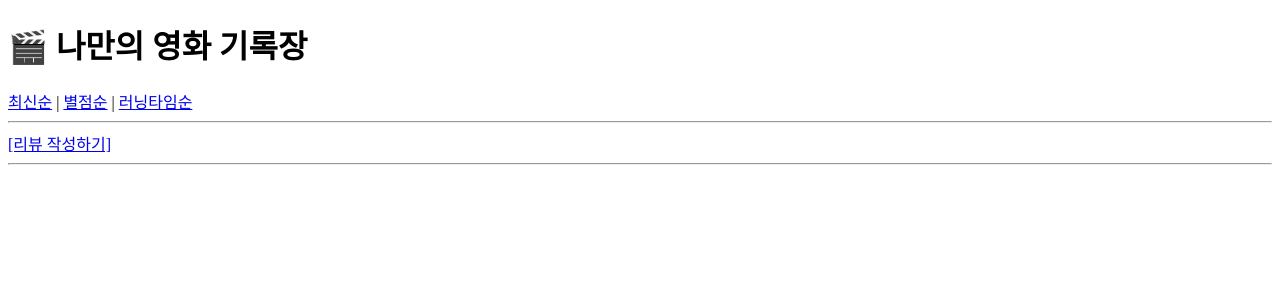
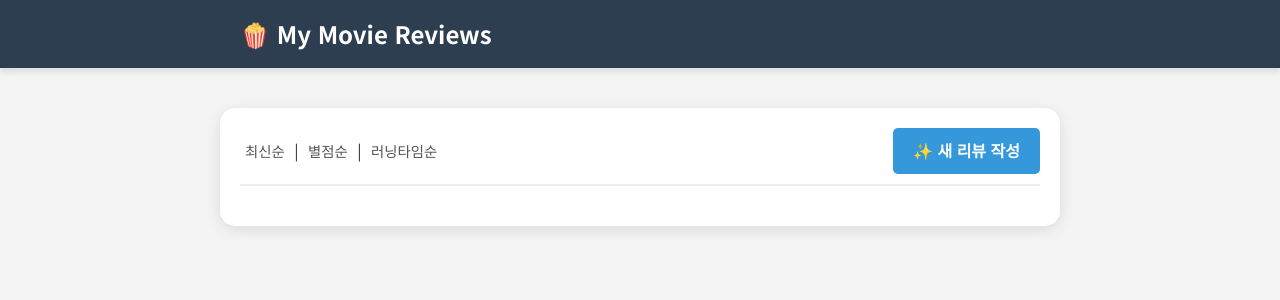
Before and after one commit to Pirogramming-24/Kim-nayoung, a Django app: page / in a window 1280 px wide. Shown: the top 300 px of the page. Run offline with Django 5.2, Linux system fonts and the light colour scheme; data that the repository does not hold is empty.

Commit message:
feat: css 챌린지 추가

```diff
--- a/myMovieReviews/reviews/templates/reviews/review_list.html
+++ b/myMovieReviews/reviews/templates/reviews/review_list.html
@@ -1,31 +1,41 @@
-<!DOCTYPE html>
+{% load static %} <!DOCTYPE html>
 <html lang="ko">
 <head>
     <meta charset="UTF-8">
     <title>My Movie Reviews</title>
+    <link rel="stylesheet" href="{% static 'css/style.css' %}">
 </head>
 <body>
-    <h1>🎬 나만의 영화 기록장</h1>
+    <header class="navbar">
+        <div class="navbar-content">
+            <a href="{% url 'reviews:review_list' %}" class="logo">
+                🍿 My Movie Reviews
+            </a>
+        </div>
+    </header>
+
+    <div class="container">
+        <div class="toolbar">
             <div class="sort-buttons">
                 <a href="?sort=recent">최신순</a> |
                 <a href="?sort=rating">별점순</a> |
                 <a href="?sort=running_time">러닝타임순</a>
             </div>
 
-    <hr>
-    <a href="{% url 'reviews:review_create' %}">[리뷰 작성하기]</a> <hr>
+            <div>
+                <a href="{% url 'reviews:review_create' %}" class="btn">✨ 새 리뷰 작성</a>
+            </div>
+        </div>
 
-    <div class="review-container">
+        <div class="review-grid">
             {% for review in reviews %}
-            <div style="border: 1px solid #ccc; margin: 10px; padding: 10px;">
-                <h3>
-                    <a href="{% url 'reviews:review_detail' review.pk %}">{{ review.title }}</a>
-                </h3>
-                <p>개봉년도: {{ review.release_year }}</p>
-                <p>장르: {{ review.genre }}</p>
-                <p>별점: ⭐ {{ review.rating }}</p>
+                <div class="review-card">
+                    <h3><a href="{% url 'reviews:review_detail' review.pk %}">{{ review.title }}</a></h3>
+                    <p>{{ review.release_year }} | {{ review.get_genre_display }}</p> <p class="rating">★ {{ review.rating }}</p>
+                    <p>⏳ {{ review.running_time_display }}</p>
                 </div>
             {% endfor %}
         </div>
+    </div>
 </body>
 </html>
--- /dev/null
+++ b/myMovieReviews/static/css/style.css
@@ -0,0 +1,140 @@
+@import url('https://fonts.googleapis.com/css2?family=Noto+Sans+KR:wght@400;700&display=swap');
+
+body {
+    font-family: 'Noto Sans KR', sans-serif;
+    background-color: #f4f4f4;
+    color: #333;
+    margin: 0;
+    padding: 0;
+    line-height: 1.6;
+}
+
+a { text-decoration: none; color: inherit; }
+ul { list-style: none; padding: 0; }
+
+.container {
+    max-width: 800px;
+    margin: 40px auto;
+    padding: 20px;
+    background-color: white;
+    box-shadow: 0 4px 15px rgba(0,0,0,0.1);
+    border-radius: 15px;
+}
+
+h1 {
+    text-align: center;
+    color: #2c3e50;
+    margin-bottom: 30px;
+}
+
+.btn {
+    display: inline-block;
+    padding: 10px 20px;
+    background-color: #3498db;
+    color: white;
+    border-radius: 5px;
+    font-weight: bold;
+    transition: 0.3s;
+    border: none;
+    cursor: pointer;
+}
+.btn:hover { background-color: #2980b9; }
+
+.btn-danger { background-color: #e74c3c; }
+.btn-danger:hover { background-color: #c0392b; }
+
+.btn-secondary { background-color: #95a5a6; }
+.btn-secondary:hover { background-color: #7f8c8d; }
+
+.toolbar {
+    display: flex;
+    justify-content: space-between;
+    align-items: center;
+    margin-bottom: 20px;
+    padding-bottom: 10px;
+    border-bottom: 2px solid #eee;
+}
+
+.sort-buttons {
+    /* text-align: center;
+    margin-bottom: 20px; */
+    text-align: left;
+    margin-bottom: 0;
+}
+.sort-buttons a {
+    margin: 0 5px;
+    color: #555;
+    font-size: 0.9rem;
+}
+.sort-buttons a:hover { color: #3498db; font-weight: bold; }
+
+.review-grid {
+    display: grid;
+    grid-template-columns: repeat(auto-fill, minmax(230px, 1fr));
+    gap: 20px;
+}
+
+.review-card {
+    background: white;
+    border: 1px solid #ddd;
+    border-radius: 10px;
+    padding: 15px;
+    transition: transform 0.2s;
+}
+.review-card:hover {
+    transform: translateY(-5px);
+    box-shadow: 0 5px 15px rgba(0,0,0,0.1);
+}
+.review-card h3 { margin: 0 0 10px 0; font-size: 1.2rem; }
+.review-card p { margin: 5px 0; font-size: 0.9rem; color: #666; }
+.rating { color: #f1c40f; font-weight: bold; }
+
+.detail-info p { border-bottom: 1px solid #eee; padding: 10px 0; }
+.review-content {
+    background-color: #f9f9f9;
+    padding: 20px;
+    border-radius: 10px;
+    margin: 20px 0;
+    min-height: 100px;
+}
+
+form p { margin-bottom: 15px; }
+label { display: block; font-weight: bold; margin-bottom: 5px; }
+input[type="text"], input[type="number"], textarea, select {
+    width: 100%;
+    padding: 10px;
+    border: 1px solid #ccc;
+    border-radius: 5px;
+    box-sizing: border-box;
+}
+textarea { height: 150px; resize: vertical; }
+
+.navbar {
+    background-color: #2c3e50;
+    padding: 15px 0;
+    box-shadow: 0 4px 6px rgba(0,0,0,0.1);
+    margin-bottom: 30px;
+}
+
+.navbar-content {
+    max-width: 800px;
+    margin: 0 auto;
+    padding: 0 20px;
+    display: flex;
+    align-items: center;
+}
+
+.logo {
+    font-size: 1.5rem;
+    font-weight: 800;
+    color: #ffffff;
+    text-decoration: none;
+    display: flex;
+    align-items: center;
+    gap: 10px;
+}
+
+.logo:hover {
+    color: #3498db;
+    transition: color 0.3s;
+}
```
Also changed, not shown: myMovieReviews/reviews/templates/reviews/review_detail.html (+31 -24 lines), myMovieReviews/reviews/templates/reviews/review_form.html (+17 -7 lines). Lines whose indentation alone changed are shown as unchanged.
